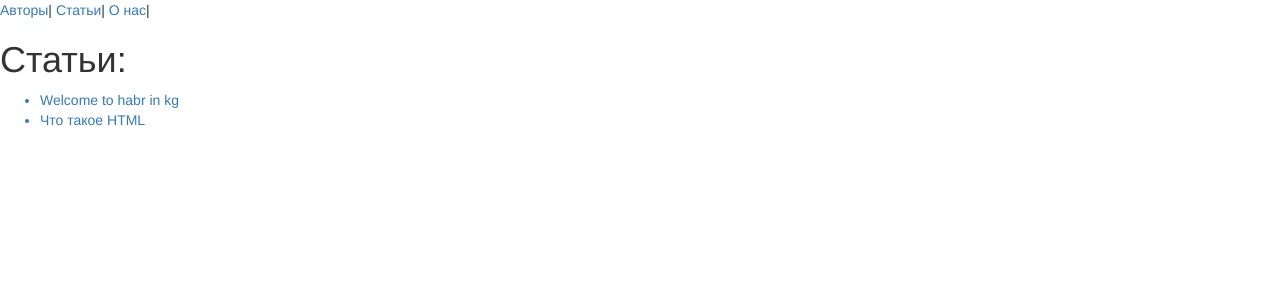
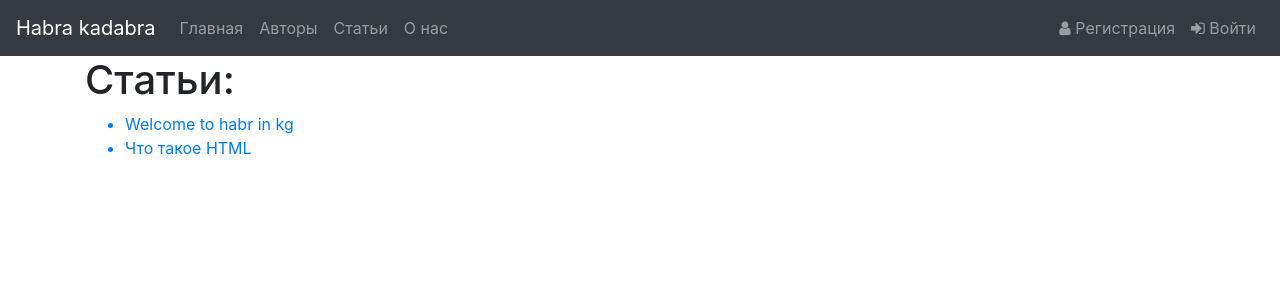
Before and after one commit to kairusmairus/habra, a Django app: page / in a window 1280 px wide. Shown: the top 300 px of the page. Run offline with Django 3.2, Linux system fonts and the light colour scheme; data comes from the database, SQL or seed files in the repository; some libraries are stand-ins or nearby versions.

Commit message:
add styles BS4 and navbar

```diff
--- a/core/templates/index.html
+++ b/core/templates/index.html
@@ -4,17 +4,44 @@
 <head>
     <meta charset="UTF-8">
     <meta name="viewport" content="width=device-width, initial-scale=1.0">
-    <link rel="stylesheet" href="https://maxcdn.bootstrapcdn.com/bootstrap/3.4.1/css/bootstrap.min.css">
+    <link rel="stylesheet" href="https://maxcdn.bootstrapcdn.com/bootstrap/4.5.2/css/bootstrap.min.css">
+    <script src="https://ajax.googleapis.com/ajax/libs/jquery/3.5.1/jquery.min.js"></script>
+    <script src="https://cdnjs.cloudflare.com/ajax/libs/popper.js/1.16.0/umd/popper.min.js"></script>
+    <script src="https://maxcdn.bootstrapcdn.com/bootstrap/4.5.2/js/bootstrap.min.js"></script>
+    <link href="https://stackpath.bootstrapcdn.com/font-awesome/4.7.0/css/font-awesome.min.css" rel="stylesheet">
     <link rel="stylesheet" href="{% static 'mystyle.css' %}">
     <title>Habrakadabra</title>
 </head>
 <body>
+    <nav class="navbar navbar-expand-md navbar-dark bg-dark">
+        <a class="navbar-brand" href="#">Habra kadabra</a>
 
-    <a href ="{% url 'authors' %}"> Авторы</a>|
-    <a href ="{% url 'articles' %}"> Статьи</a>|
-    <a href ="{% url 'about' %}"> О нас</a>|
+            <button type="button" class="navbar-toggler" data-toggle="collapse" data-target='#myNavbar'>
+                <span class="navbar-toggler-icon"></span>
+            </button>
 
+          <div class="collapse navbar-collapse" id='myNavbar'>
+            <ul class="nav navbar-nav">
+                <li class="nav-item"><a  class="nav-link" href="#">Главная</a></li>
+
+                <li class="nav-item"><a  class="nav-link" href ="{% url 'authors' %}"> Авторы</a></li>
+                <li class="nav-item"><a  class="nav-link" href ="{% url 'articles' %}"> Статьи</a></li>
+                <li class="nav-item"><a  class="nav-link" href ="{% url 'about' %}"> О нас</a></li>
+              </ul>
+              <ul class="nav navbar-nav ml-auto">
+                <li class="nav-item"><a  class="nav-link" href="#"><i class="fa fa-user" aria-hidden="true"></i> Регистрация</a></li>
+                <li class="nav-item"><a  class="nav-link" href="#"><i class="fa fa-sign-in" aria-hidden="true"></i> Войти</a></li>
+              </ul>
+
+        </div>
+    </nav>
+
+
+
+
+    <div class='container'>
     {% block content %}
     {% endblock %}
+    </div>
 </body>
 </html>
```
Also changed, not shown: core/static/fon.jpg (added).
